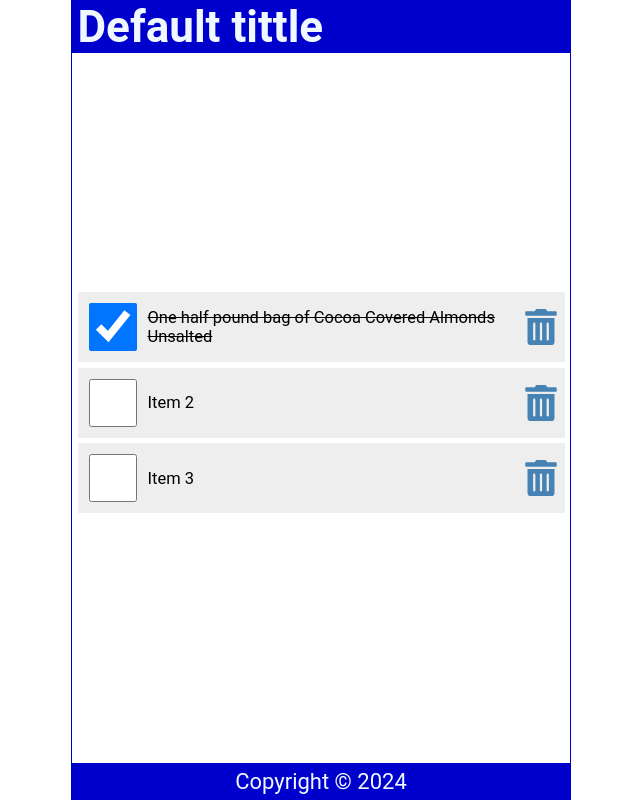
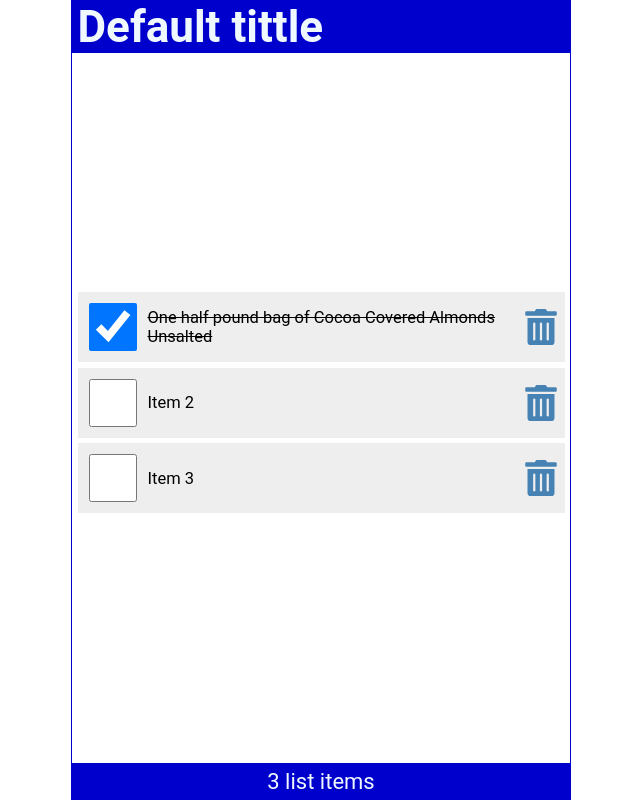
Before and after one commit to LollyTim/its-react-again, a React (Create React App) app in the folder tut1/: page / in a window 1280 px wide. Shown: the whole page, without its empty margins (319-959 px from the left). Built offline with nearby package versions, Linux system fonts and the light colour scheme.

Commit message:
Learning more

```diff
--- a/tut1/src/Footer.jsx
+++ b/tut1/src/Footer.jsx
@@ -1,10 +1,10 @@
 import React from 'react'
 
-const Footer = () => {
+const Footer = ({length}) => {
 
     const today = new Date()
   return (
-    <footer>Copyright &copy; {today.getFullYear() }</footer>
+    <footer>{length} list {length <= 1 ? "item" : "items"}</footer>
   )
 }
 
```
Also changed, not shown: tut1/src/ItemList.jsx (added).
